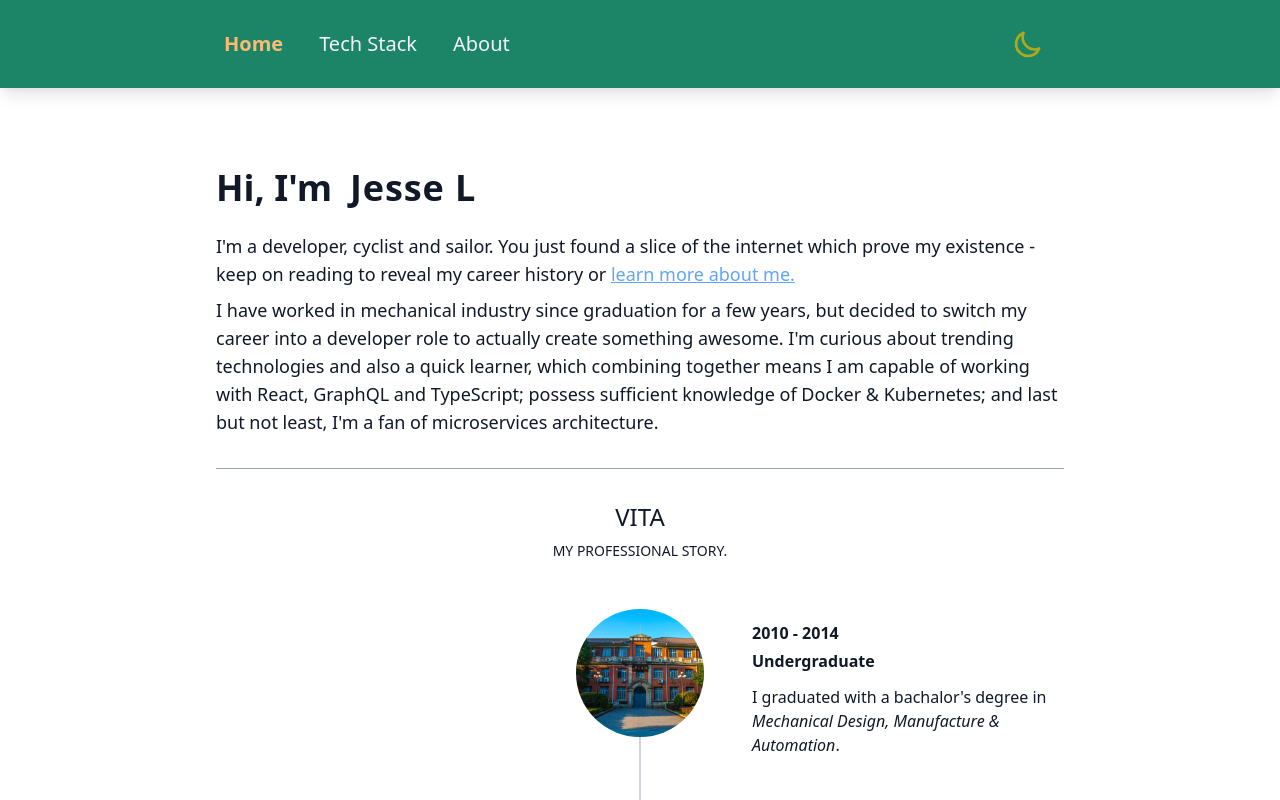
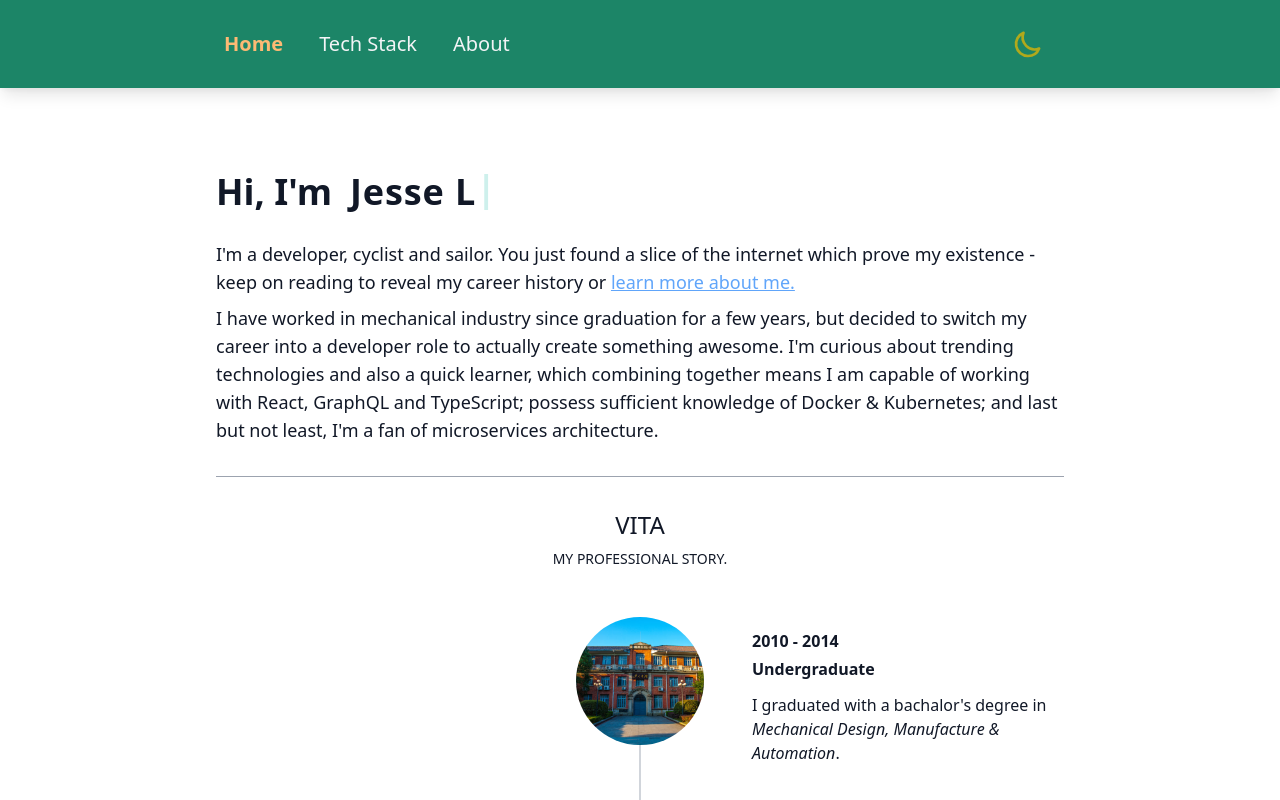
Before and after one commit to letempest/self-intro, a Next.js app: page / in a window 1280 px wide. Shown: the top 800 px of the page. Built offline with nearby package versions, Linux system fonts and the light colour scheme.

Commit message:
blinking caret animation after VaryingName cmp with framer-motion

```diff
--- a/components/VaryingName.tsx
+++ b/components/VaryingName.tsx
@@ -15,5 +15,9 @@ export function VaryingName({ name1, name2 }: Props) {
     // eslint-disable-next-line react-hooks/exhaustive-deps
   }, []);
 
-  return <span className="inline-block tracking-wide">{myname}</span>;
+  return (
+    <span className="inline-block tracking-wide dark:text-orange-300">
+      {myname}
+    </span>
+  );
 }
--- a/package.json
+++ b/package.json
@@ -12,6 +12,7 @@
     "start": "next start"
   },
   "dependencies": {
+    "framer-motion": "^5.0.2",
     "next": "^11.0.0",
     "next-themes": "0.0.14",
     "react": "^17.0.2",
--- a/pages/index.tsx
+++ b/pages/index.tsx
@@ -1,5 +1,6 @@
 import Link from 'next/link';
 import Image from 'next/image';
+import { motion } from 'framer-motion';
 
 import { VaryingName } from '../components';
 
@@ -97,10 +98,17 @@ export default function Home() {
 
   return (
     <div className="mx-6 md:mx-12 lg:mx-6 text-sm md:text-base">
-      <h1 className="text-2xl md:text-4xl font-bold text-gray-900 dark:text-gray-100 mb-4">
+      <h1 className="flex items-center h-12 text-2xl md:text-4xl font-bold text-gray-900 dark:text-gray-100 mb-4">
         <span>Hi, I'm</span>
         <span>&ensp;</span>
         <VaryingName name1="Liao Jianjian" name2="Jesse L" />
+        <motion.div
+          className="h-full text-teal-500 dark:text-red-500"
+          animate={{ opacity: [0, 1, 0] }}
+          transition={{ easings: 'linear', duration: 1, repeat: Infinity }}
+        >
+          |
+        </motion.div>
       </h1>
       <p className="py-2 lg:text-lg">
         I'm a developer, cyclist and sailor. You just found a slice of the
```
Also changed, not shown: 1 other file (tests, documents, lock files or other folders).
